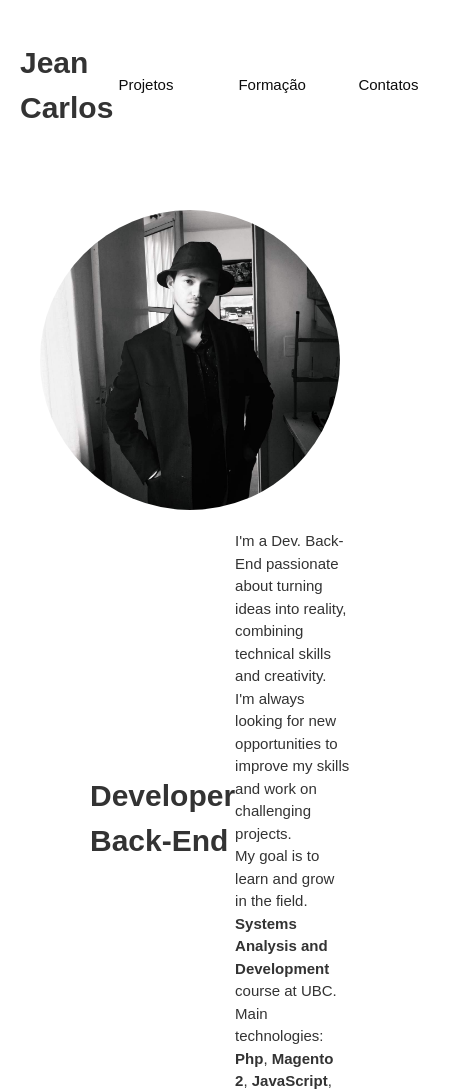
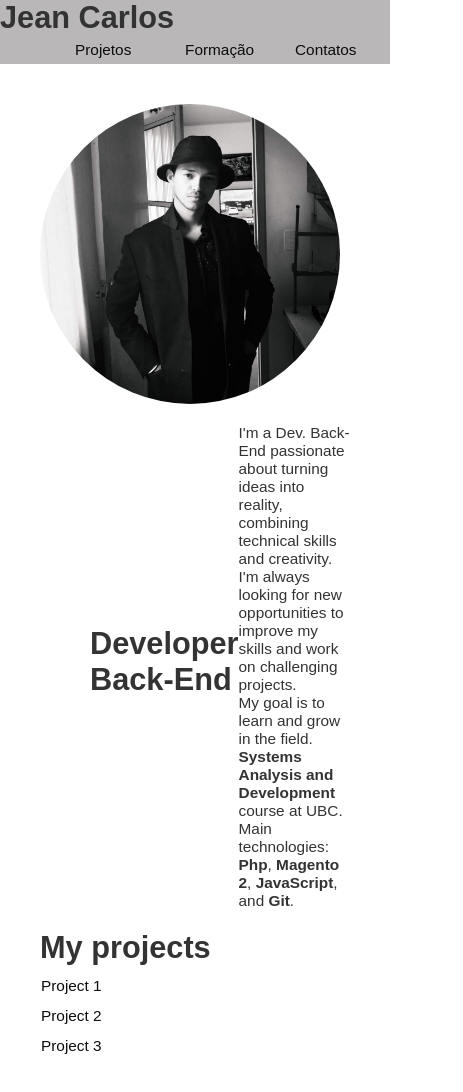
Before and after one commit to RafaelDFSdev/Portfolio-1, a plain HTML site: page index.html in a window 390 px wide. Shown: the top 1092 px of the page, 463 px wide, since content can reach past the window. Drawn offline with Linux system fonts and the light colour scheme.

Commit message:
Added responsive file and ajusted html and css

```diff
--- a/css/style.css
+++ b/css/style.css
@@ -1,12 +1,19 @@
 * {
   margin: 0;
   padding: 0;
+  box-sizing: border-box;
+  position: relative;
+  border: none;
+}
+
+html body{
+  height: 100%;
 }
 
 body {
   font-family: sans-serif;
-  font-size: 15px;
-  line-height: 1.5;
+  font-size: 0.96rem;
+  font-weight: 300;
   color: #333;
 }
 
@@ -19,13 +26,17 @@ body {
   }
 
 header {
-  max-width: 1200px;
-  padding: 40px 20px;
-  margin: 0 auto;
-  display: flex;
-  flex-direction: row;
-  justify-content: space-between;
-  align-items: center;
+  background-color: rgb(185, 183, 183);
+  }
+
+  header .content{
+    display: flex;
+    flex-direction: row-reverse;
+    align-items: center;
+    justify-content: space-between;
+    width: 100%;
+    max-width: 980px;
+    margin: auto;
   }
 
 header h1 {
--- a/index.html
+++ b/index.html
@@ -11,6 +11,7 @@
 <body>
   <header>
     <h1>Jean Carlos</h1>
+  <div class="content">
     <nav>
       <ul class="header-menu">
           <li><a href="#projetos">Projetos</a></li>
@@ -18,6 +19,7 @@
           <li><a href="#contatos">Contatos</a></li>
       </ul>
   </nav>
+</div>
   </header>
 
   <main class="intro">
```
Also changed, not shown: css/responsive.css (added).
